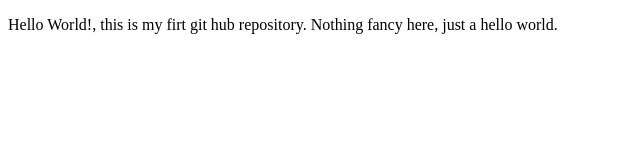
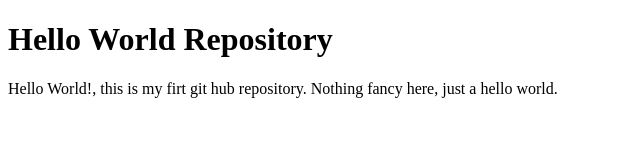
Before and after one commit to daltonpereira/hello-world, a plain HTML site: page index.html in a window 1280 px wide. Shown: the whole page, without its empty margins (0-640 px from the left). Drawn offline with Linux system fonts and the light colour scheme.

Commit message:
updated index.html

```diff
--- a/index.html
+++ b/index.html
@@ -10,6 +10,7 @@
 
 	<body>
 
+		<h1>Hello World Repository</h1>
 
 		<p>Hello World!, this is my firt git hub repository. Nothing fancy here, just a hello world.</p>
 
```
